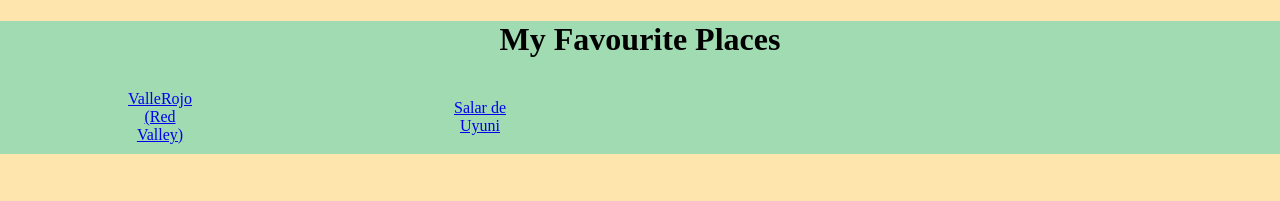
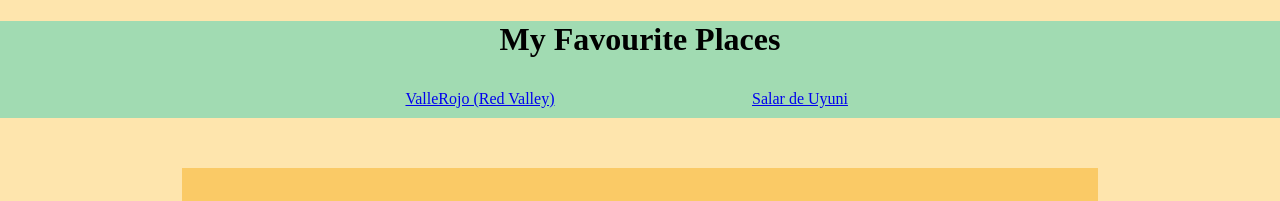
Before and after one commit to roshnihpatel/favourite-place-react, a React (Create React App) app: page / in a window 1280 px wide. Shown: the top 201 px of the page. Built offline with nearby package versions, Linux system fonts and the light colour scheme.

Commit message:
centered navbar

```diff
--- a/public/style.css
+++ b/public/style.css
@@ -43,12 +43,13 @@
   display: flex;
   justify-content: space-between ;
   width:50%;
+  margin:auto;
 
 }
 
 #navItem {
-  display:inline-block;
-  width: 10%;
+  width: 100%;
   padding: 10px;
   margin: auto;
+  font: 28px, Tahoma, Verdana, sans-serif;
 }
```
